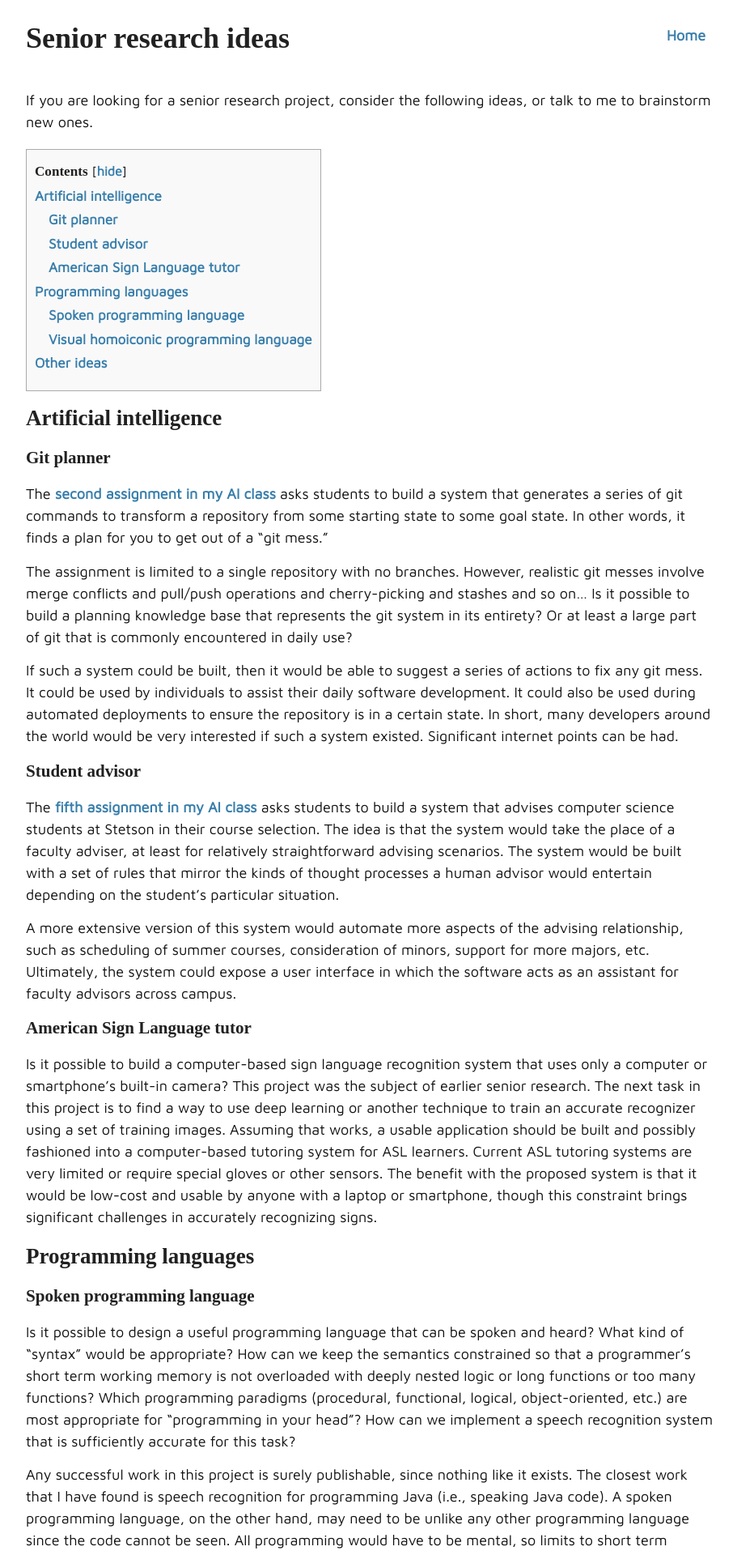
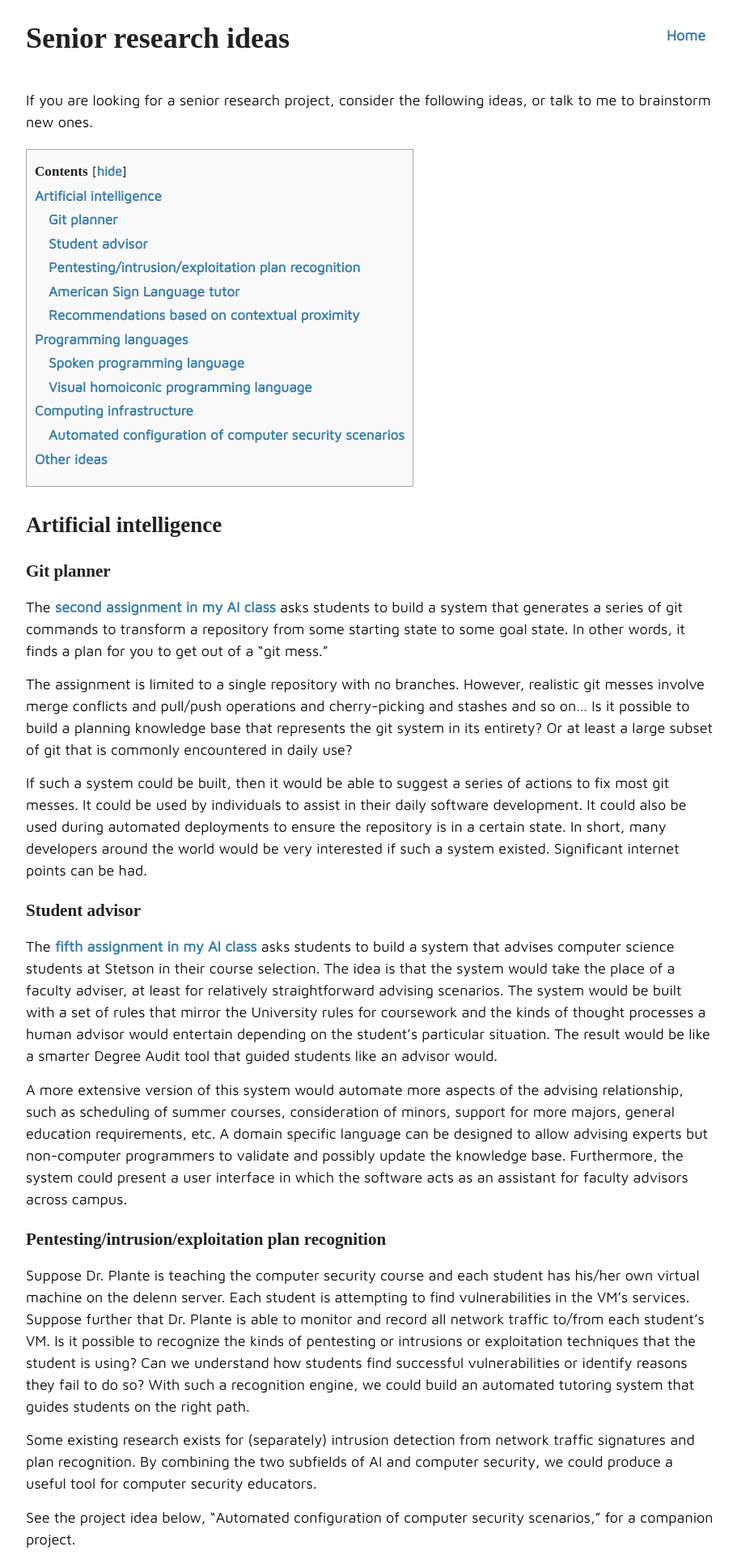
Before and after one commit to joshuaeckroth/faculty-website, a Jekyll site: the page built from notes/senior-research-ideas.markdown, in a window 1280 px wide. Shown: the top 1920 px of the page at 81% size, without its empty margins (183-1094 px from the left). Built offline with Jekyll 4.4.1, drawn with Linux system fonts in a browser that asks for light colours; some web fonts are replaced; some of the changed text lies outside the part shown.

Commit message:
More senior research ideas

```diff
--- a/_layouts/note.html
+++ b/_layouts/note.html
@@ -7,9 +7,9 @@
     <link href="http://fonts.googleapis.com/css?family=Maven+Pro" rel="stylesheet" type="text/css">
     <link href="http://fonts.googleapis.com/css?family=Suez+One" rel="stylesheet" type="text/css">
     <link href="http://fonts.googleapis.com/css?family=Ubuntu+Mono" rel="stylesheet" type="text/css">
-    <script src="/js/jquery-2.1.3.min.js"></script>
-    <script src="/js/jquery.cookie.js"></script>
-    <script src="/js/jquery.toc.js"></script>
+    <script src="../js/jquery-2.1.3.min.js"></script>
+    <script src="../js/jquery.cookie.js"></script>
+    <script src="../js/jquery.toc.js"></script>
       <script type="text/javascript"
               src="http://cdn.mathjax.org/mathjax/latest/MathJax.js?config=TeX-AMS-MML_HTMLorMML">
       </script>
@@ -26,7 +26,7 @@
   });
 </script>
     <!-- This css contains the default style for TOC -->
-    <link rel="stylesheet" type="text/css" media="screen" href="/css/toc.css">
+    <link rel="stylesheet" type="text/css" media="screen" href="../css/toc.css">
   </head>
   <body>
     <div id="container-tight">
--- a/css/style.css
+++ b/css/style.css
@@ -22,7 +22,7 @@
 }
 
 h2, h3, h4, h5, h6 {
-    margin: 0.5em 0;
+    margin: 1em 0 0.5em 0;
 }
 
 #index h2 {
--- a/notes/senior-research-ideas.markdown
+++ b/notes/senior-research-ideas.markdown
@@ -23,12 +23,12 @@
 branches. However, realistic git messes involve merge conflicts and
 pull/push operations and cherry-picking and stashes and so on... Is it
 possible to build a planning knowledge base that represents the git
-system in its entirety? Or at least a large part of git that is
+system in its entirety? Or at least a large subset of git that is
 commonly encountered in daily use?
 
 If such a system could be built, then it would be able to suggest a
-series of actions to fix any git mess. It could be used by individuals
-to assist their daily software development. It could also be used
+series of actions to fix most git messes. It could be used by individuals
+to assist in their daily software development. It could also be used
 during automated deployments to ensure the repository is in a certain
 state. In short, many developers around the world would be very
 interested if such a system existed. Significant internet points can
@@ -38,34 +38,49 @@
 
 The
 [fifth assignment in my AI class](http://csci431.artifice.cc/assignments/a05.html)
-asks students to build a system that advises computer science students
-at Stetson in their course selection. The idea is that the system
-would take the place of a faculty adviser, at least for relatively
-straightforward advising scenarios. The system would be built with a
-set of rules that mirror the kinds of thought processes a human
-advisor would entertain depending on the student's particular
-situation.
+asks students to build a system that advises computer science students at
+Stetson in their course selection. The idea is that the system would take the
+place of a faculty adviser, at least for relatively straightforward advising
+scenarios. The system would be built with a set of rules that mirror the
+University rules for coursework and the kinds of thought processes a human
+advisor would entertain depending on the student's particular situation. The
+result would be like a smarter Degree Audit tool that guided students like an
+advisor would.
 
-A more extensive version of this system would automate more aspects of
-the advising relationship, such as scheduling of summer courses,
-consideration of minors, support for more majors, etc. Ultimately, the
-system could expose a user interface in which the software acts as an
+A more extensive version of this system would automate more aspects of the
+advising relationship, such as scheduling of summer courses, consideration of
+minors, support for more majors, general education requirements, etc. A domain
+specific language can be designed to allow advising experts but non-computer
+programmers to validate and possibly update the knowledge base. Furthermore,
+the system could present a user interface in which the software acts as an
 assistant for faculty advisors across campus.
+
+### Pentesting/intrusion/exploitation plan recognition
+
+Suppose Dr. Plante is teaching the computer security course and each student has his/her own virtual machine on the delenn server. Each student is attempting to find vulnerabilities in the VM's services. Suppose further that Dr. Plante is able to monitor and record all network traffic to/from each student's VM. Is it possible to recognize the kinds of pentesting or intrusions or exploitation techniques that the student is using? Can we understand how students find successful vulnerabilities or identify reasons they fail to do so? With such a recognition engine, we could build an automated tutoring system that guides students on the right path.
+
+Some existing research exists for (separately) intrusion detection from network traffic signatures and plan recognition. By combining the two subfields of AI and computer security, we could produce a useful tool for computer security educators.
+
+See the project idea below, "Automated configuration of computer security scenarios," for a companion project.
 
 ### American Sign Language tutor
 
 Is it possible to build a computer-based sign language recognition
 system that uses only a computer or smartphone's built-in camera? This
 project was the subject of earlier senior research. The next task in
-this project is to find a way to use deep learning or another
-technique to train an accurate recognizer using a set of training
-images. Assuming that works, a usable application should be built and
-possibly fashioned into a computer-based tutoring system for ASL
-learners. Current ASL tutoring systems are very limited or require
-special gloves or other sensors. The benefit with the proposed system
-is that it would be low-cost and usable by anyone with a laptop or
-smartphone, though this constraint brings significant challenges in
-accurately recognizing signs.
+this project is to find a way to use deep learning or another technique to
+train an accurate recognizer using a set of training images. Assuming that
+works, a usable application could be built and possibly fashioned into a
+computer-based tutoring system for ASL learners. Current ASL tutoring systems
+require special gloves or other sensors.  The benefit with the proposed system
+is that it would be low-cost and usable by anyone with a laptop or smartphone,
+though this constraint brings significant challenges in accurately recognizing
+signs.
+
+
+### Recommendations based on contextual proximity
+
+This idea was contributed by Jeffrey Wray of Mobilozophy (jwray@mobilozophy.com), CSCI alumnus from 2009. Using a grid of inexpensive Bluetooth LE beacons in a large space, can we identify and analyze the travel paths and other behaviors of people and make individualized recommendations? E.g., can we recommend products and services to customers wandering around a store or public market? Can we build an individualized tour guide for visitors in a museum by inferring their interests based on the exhibits they visit? Can we optimize a space for efficient crowd flow by detecting choke points and idling? This project combines several aspects of AI such as sensor-based tracking, behavior recognition, and recommendation engines.
 
 ## Programming languages
 
@@ -109,6 +124,16 @@
 such a project is that you would develop something completely
 novel. Bonus points if it can also be made useful.
 
+## Computing infrastructure
+
+### Automated configuration of computer security scenarios
+
+The computer security course at Stetson, and others like it at many colleges, was designed by Dr. Plante to give students realistic scenarios for penetration testing, exploitation and exploit detection, etc. He and I have begun working on a declarative language for defining scenarios and corresponding tool that generates a host of virtual machines (e.g., one VM per student or group) with specific operating system, network, and application configurations. The configurations are determined by the predefined textual scenarios. Vagrant and Ansible are used to launch and configure the VMs.
+
+According to my research, no such tool exists. There are various repositories of prebuilt VM images for various security course scenarios. What we hope to offer is a more flexible tool in which the scenarios are defined in a text file, and the VM images are built on-demand. With this flexibility, the scenarios could even be randomly generated (for exam situations). They can also be shared among the community of security educators as the scenarios will be defined by simple text files rather than shared as complete VM images.
+
+We already have a start on the implementation. See [this GitHub repository](https://github.com/StetsonMathCS/openvsec).
+
 ## Other ideas
 
 Please talk to me if you have other ideas. Consider using some of the
```
